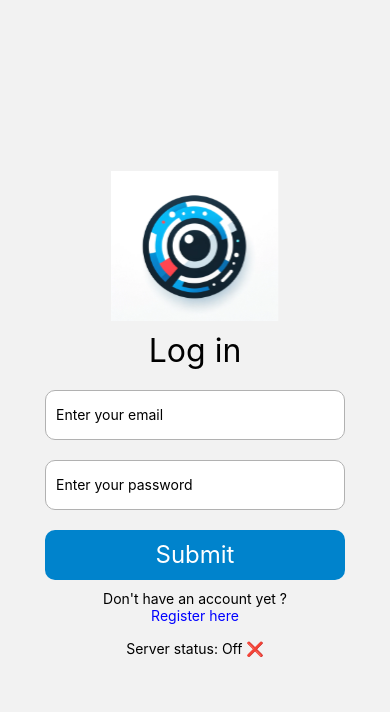
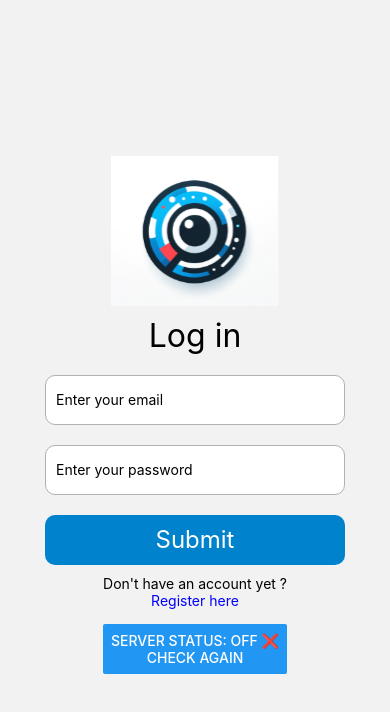
Before and after one commit to hurkankalan/Pictures-manager, a React Native app: screen /Login in a window 390 px wide. Shown: the top 712 px of the page. Built offline with nearby package versions, Linux system fonts and the light colour scheme; no server answers.

Commit message:
feat(ServerStatus): refresh button

```diff
--- a/src/api/index.api.ts
+++ b/src/api/index.api.ts
@@ -1,6 +1,6 @@
 import axios from "axios";
 
-const API_URL = "http://192.168.207.150:8080";
+const API_URL = "http://192.168.28.150:8080";
 
 const axiosInstance = axios.create({
   baseURL: `${API_URL}/api`,
--- a/src/components/texts/ServerStatus/index.tsx
+++ b/src/components/texts/ServerStatus/index.tsx
@@ -1,24 +1,27 @@
 import React, {useEffect, useState} from "react";
 import {healthCheck} from "../../../api/index.api";
-import {Text, View} from "react-native";
-
+import {Button, View} from "react-native";
 
 export default function ServerStatus(): React.JSX.Element {
   const [health, setHealth] = useState<boolean | undefined>(undefined)
+
+  useEffect(() => {
+    checkHealth();
+  }, []);
+
+  function checkHealth() {
+    healthCheck()
+      .then(r => setHealth(r.data?.success === true))
+      .catch(() => setHealth(false))
+  }
 
   function healthToString(): string {
     return health === true ? 'On ✅' : health === false ? 'Off ❌' : 'Checking... 🔎';
   }
 
-  useEffect(() => {
-    healthCheck()
-      .then(r => setHealth(r.data?.success === true))
-      .catch(() => setHealth(false))
-  }, []);
-
   return (
-    <View style={{height: 50, justifyContent: 'center', alignItems: 'center'}}>
-      <Text>Server status: {healthToString()}</Text>
+    <View style={{height: 80, justifyContent: 'center', alignItems: 'center'}}>
+      <Button title={`Server status: ${healthToString()}\nCheck again`} onPress={checkHealth}/>
     </View>
   );
 }
```
